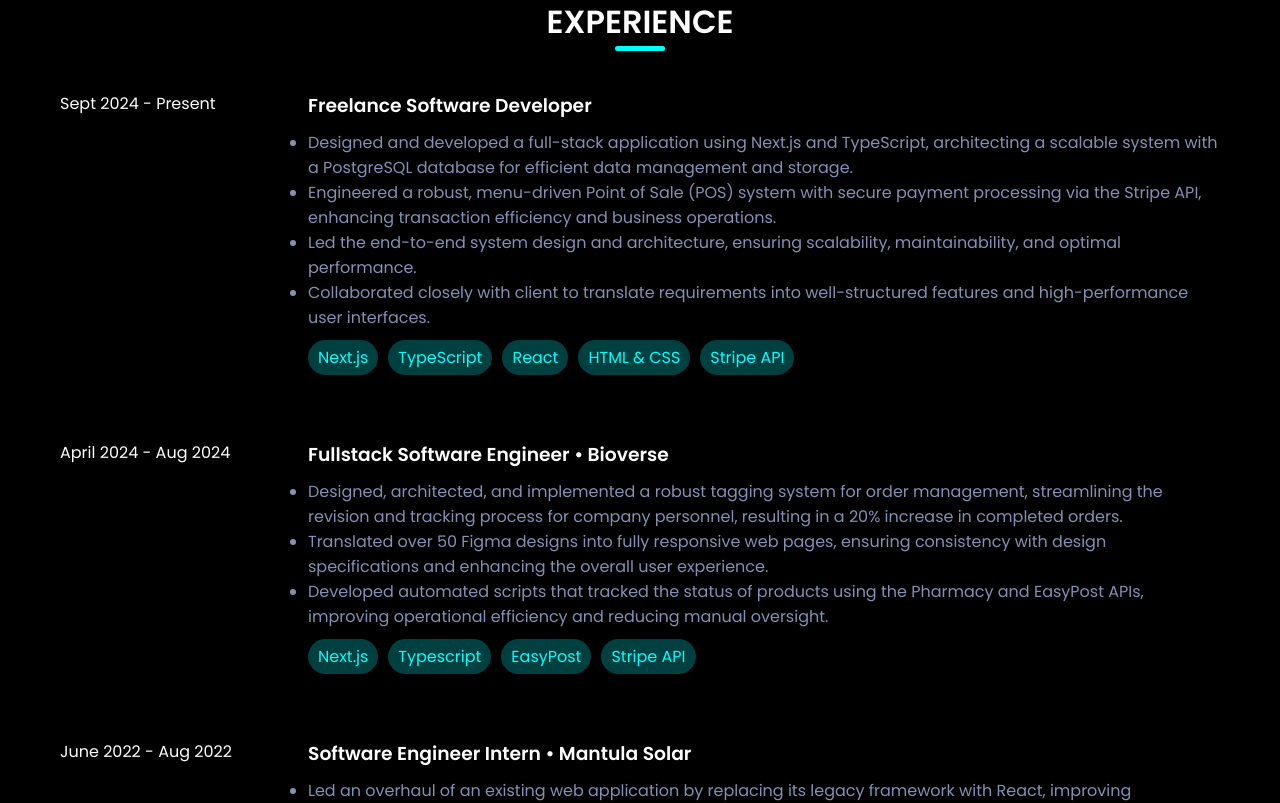
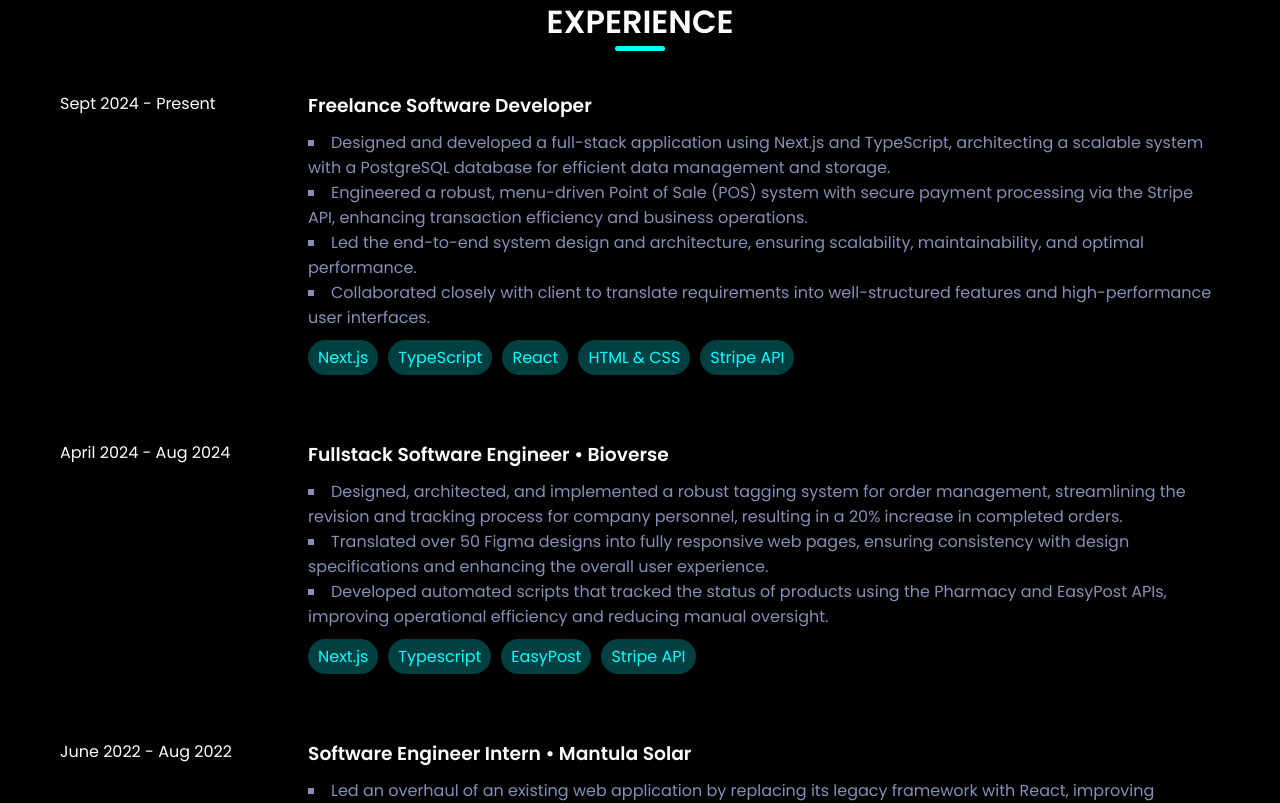
Before and after one commit to kevincas01/portfolio, a React (Create React App) app: page / in a window 1280 px wide. Shown: the part 1240-2043 px from the top of the page. Built offline with nearby package versions, Linux system fonts and the light colour scheme; the HTML template or start-up script is replaced by a standard one.

Commit message:
Add list style to experience bullet points

```diff
--- a/src/Styles/experience.css
+++ b/src/Styles/experience.css
@@ -23,6 +23,8 @@
 }
 .experience-descriptions{
   color: var(--gray-text-color);
+  list-style-position:inside;
+  list-style-type:square
 }
 .experience-skills {
   display: flex;
@@ -45,7 +47,6 @@
   background-color: var(--contrast-background-color);
 
   cursor: pointer;
-
   border-radius: 10px;
 }
 
```
